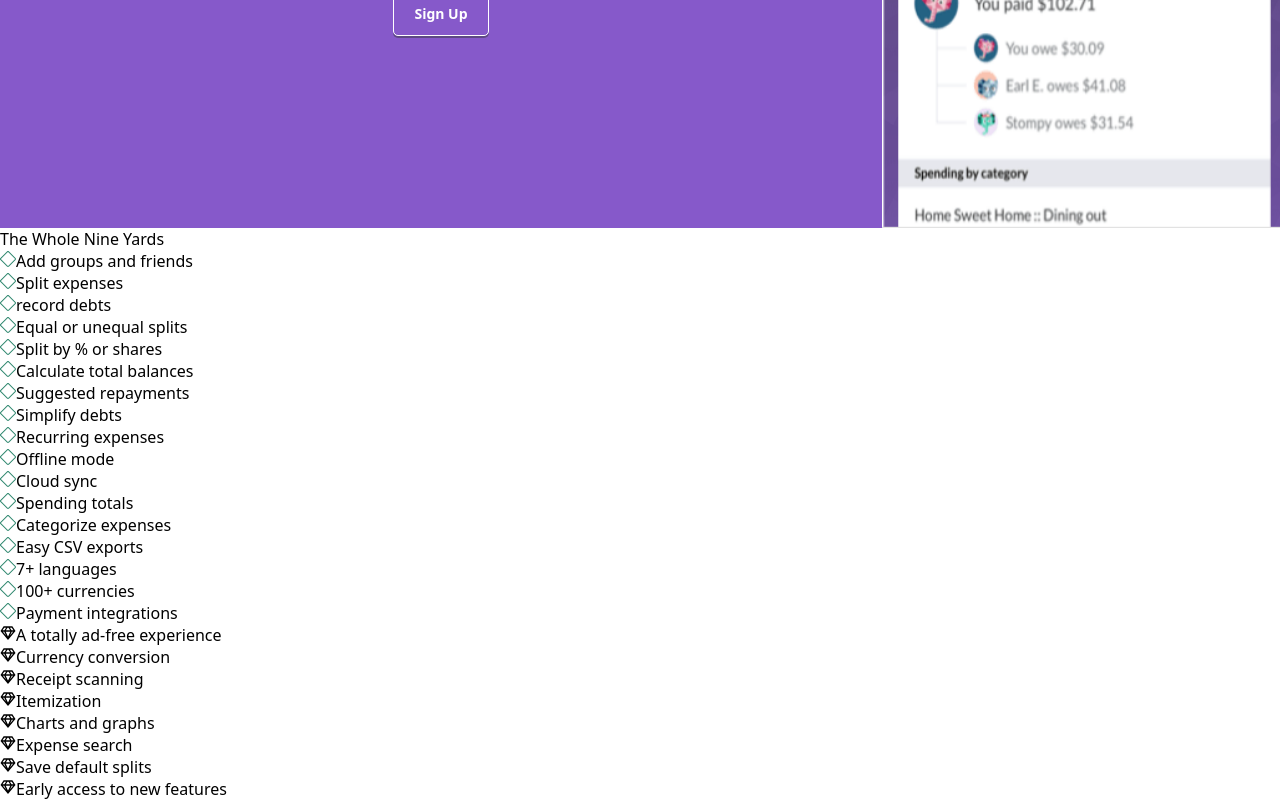
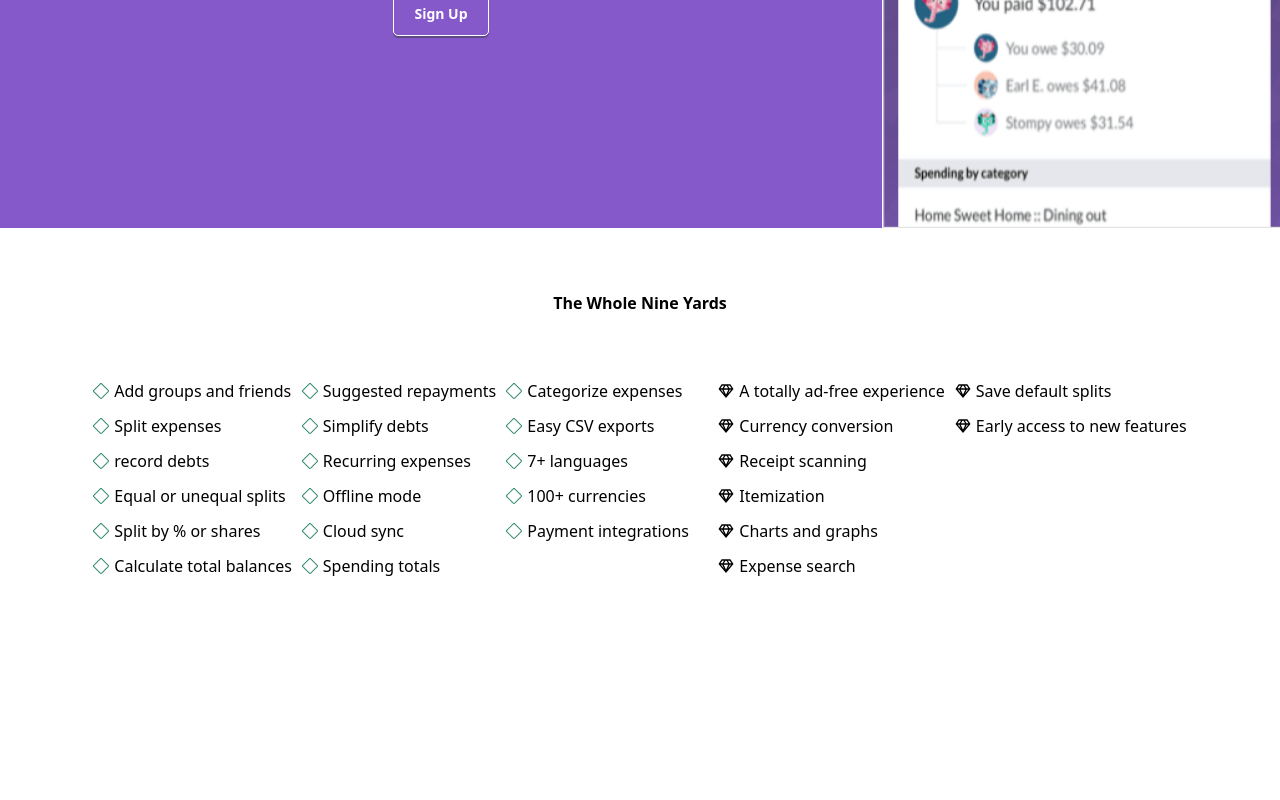
Before and after one commit to jeffreyguezou/SplitWiseClone, a React (Create React App) app: page / in a window 1280 px wide. Shown: the part 2852-3652 px from the top of the page. After the commit the page ends 3514 px from the top, so only its background shows below. Built offline with nearby package versions, Linux system fonts and the light colour scheme; a web font is replaced by a local one.

Commit message:
UI for the features section

```diff
--- a/src/App.css
+++ b/src/App.css
@@ -282,3 +282,28 @@
   font-weight: bold;
   cursor: pointer;
 }
+.featuresTab {
+  display: flex;
+  justify-content: space-evenly;
+  padding: 5%;
+}
+.nineYardsTitle {
+  text-align: center;
+  width: 100%;
+  padding-top: 5%;
+  font-weight: 700;
+}
+.featureArea {
+  display: flex;
+  height: 25px;
+  align-items: center;
+  gap: 5px;
+}
+
+.coreFeatures {
+  display: flex;
+  flex-direction: column;
+  height: 220px;
+  flex-wrap: wrap;
+  gap: 10px;
+}
--- a/src/Components/CoreAndPro.js
+++ b/src/Components/CoreAndPro.js
@@ -31,21 +31,23 @@ const featuresPro = [
 ];
 const CoreAndPro = () => {
   return (
-    <div className="featuresTab">
-      <div className="title">
+    <>
+      <div className="nineYardsTitle">
         <span>The Whole Nine Yards</span>
       </div>
-      <div>
+      <div className="featuresTab">
+        <div className="coreFeatures">
           {featuresCore.map((feature) => {
             return <CoreFeatures featureName={feature} />;
           })}
         </div>
-      <div>
+        <div className="coreFeatures">
           {featuresPro.map((feature) => {
             return <ProFeatures featureName={feature} />;
           })}
         </div>
       </div>
+    </>
   );
 };
 export default CoreAndPro;
--- a/src/Components/CoreFeatures.js
+++ b/src/Components/CoreFeatures.js
@@ -1,7 +1,7 @@
 import { BsDiamond } from "react-icons/bs";
 const CoreFeatures = (props) => {
   return (
-    <div>
+    <div className="featureArea">
       <BsDiamond style={{ color: "#318970" }} />
       <span>{props.featureName}</span>
     </div>
--- a/src/Components/ProFeatures.js
+++ b/src/Components/ProFeatures.js
@@ -1,7 +1,7 @@
 import { GrDiamond } from "react-icons/gr";
 const ProFeatures = (props) => {
   return (
-    <div>
+    <div className="featureArea">
       <GrDiamond style={{ color: "#318970" }} />
       <span>{props.featureName}</span>
     </div>
```
Also changed, not shown: src/Components/Reviews/ReviewSection.js (added). Lines whose indentation alone changed are shown as unchanged.
